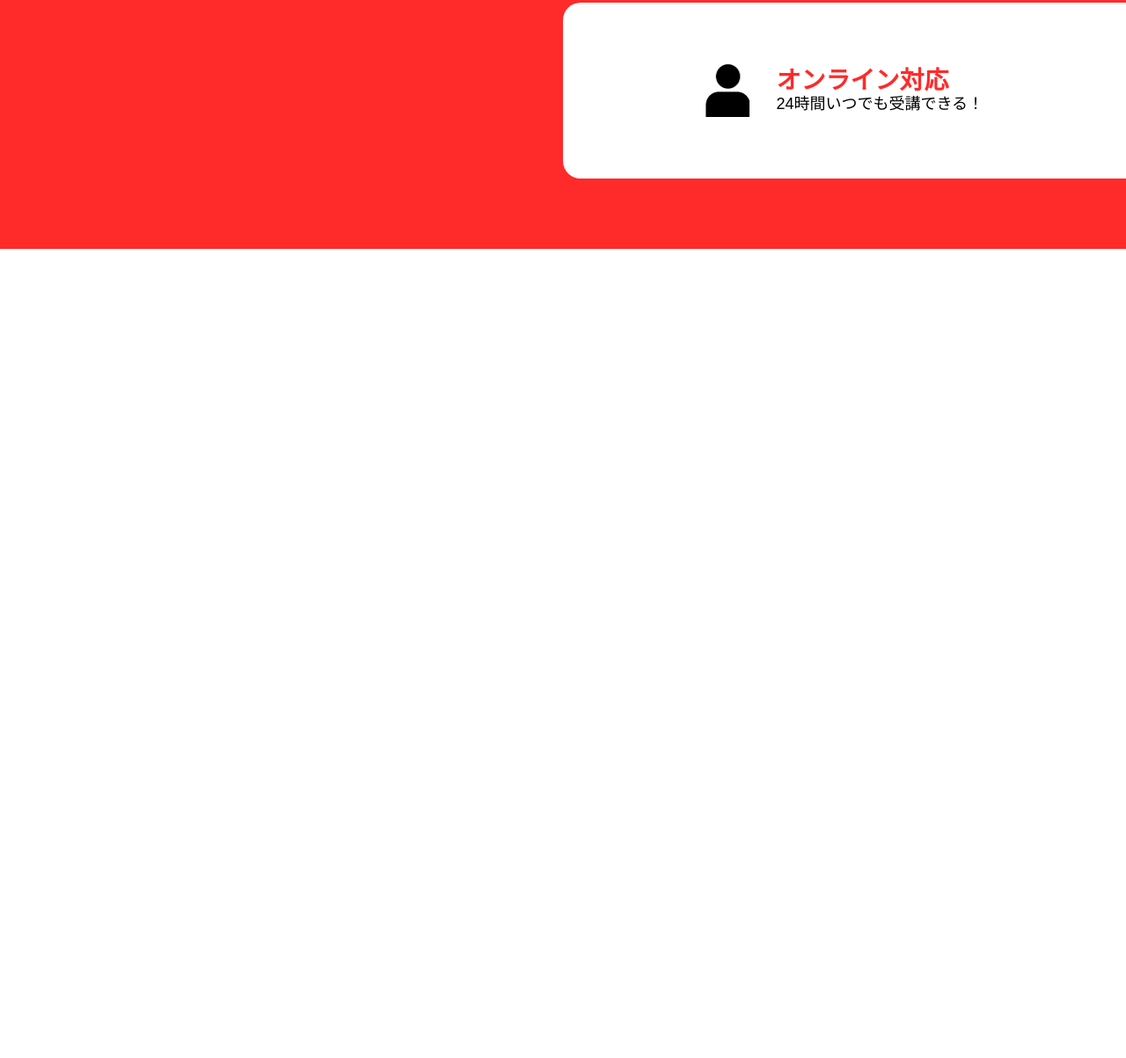
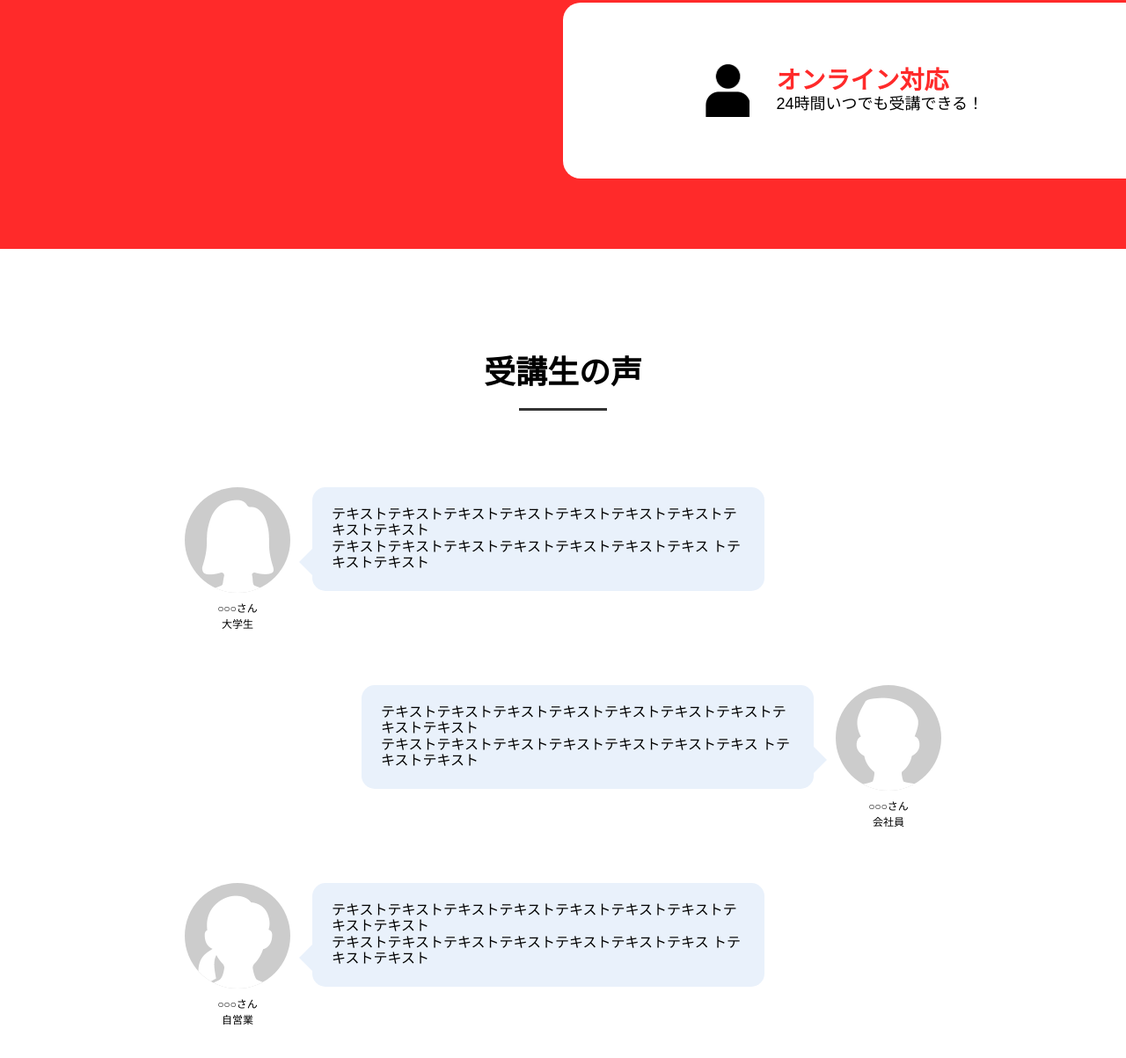
Before and after one commit to yugami10/codestep_lp-bbb, a website: page index.html in a window 1280 px wide. Shown: the part 1405-2608 px from the top of the page at 88% size. Before the commit the page ends 1788 px from the top, so only its background shows below. Drawn offline with Linux system fonts and the light colour scheme.

Commit message:
受講生の声

```diff
--- a/index.html
+++ b/index.html
@@ -77,6 +77,38 @@
                     </div>
                 </div>
             </section>
+            <section class="voice">
+                <h2 class="voice__title">受講生の声</h2>
+                <div class="voice__message_area">
+                    <div class="voice__message_left">
+                        <div class="voice__self_information">
+                            <img src="img/icon-student1.png" alt="" />
+                            <p>○○○さん<br />大学生</p>
+                        </div>
+                        <div class="voice__message_text_area">
+                            <p class="voice__message_text">テキストテキストテキストテキストテキストテキストテキストテキストテキスト<br />テキストテキストテキストテキストテキストテキストテキス トテキストテキスト</p>
+                        </div>
+                    </div>
+                    <div class="voice__message_right">
+                        <div class="voice__message_text_area">
+                            <p class="voice__message_text">テキストテキストテキストテキストテキストテキストテキストテキストテキスト<br />テキストテキストテキストテキストテキストテキストテキス トテキストテキスト</p>
+                        </div>
+                        <div class="voice__self_information">
+                            <img src="img/icon-student2.png" alt="" />
+                            <p>○○○さん<br />会社員</p>
+                        </div>
+                    </div>
+                    <div class="voice__message_left">
+                        <div class="voice__self_information">
+                            <img src="img/icon-student3.png" alt="" />
+                            <p>○○○さん<br />自営業</p>
+                        </div>
+                        <div class="voice__message_text_area">
+                            <p class="voice__message_text">テキストテキストテキストテキストテキストテキストテキストテキストテキスト<br />テキストテキストテキストテキストテキストテキストテキス トテキストテキスト</p>
+                        </div>
+                    </div>
+                </div>
+            </section>
         </main>
         <footer style="height: 100px"></footer>
     </body>
--- a/index.scss
+++ b/index.scss
@@ -343,3 +343,112 @@ img {
         opacity: 1;
     }
 }
+
+.voice {
+    margin-top: 120px;
+
+    &__title {
+        @include title;
+    }
+
+    &__message_area {
+        max-width: 860px;
+        margin: 0 auto;
+        margin-top: 110px;
+    }
+
+    &__message_left {
+        display: flex;
+        opacity: 0;
+
+        .voice__message_text_area {
+            width: 514px;
+            margin-left: 25px;
+            position: relative;
+
+            &::before {
+                content: '';
+                position: absolute;
+                top: 70px;
+                left: -15px;
+                width: calc(30px / 2);
+                height: 30px;
+                clip-path: polygon(0 50%, 100% 0, 100% 100%);
+                background-color: #E9F1FB;
+            }
+        }
+
+        &:not(:first-child) {
+            margin-top: 60px;
+        }
+
+        &.balloon {
+            animation: balloon .5s ease-out 0s 1 forwards;
+        }
+    }
+
+    &__message_right {
+        display: flex;
+        justify-content: right;
+        opacity: 0;
+        margin-top: 60px;
+
+        .voice__message_text_area {
+            width: 514px;
+            margin-right: 25px;
+            position: relative;
+
+            &::before {
+                content: '';
+                position: absolute;
+                top: 70px;
+                right: -15px;
+                width: calc(30px / 2);
+                height: 30px;
+                clip-path: polygon(0 0, 100% 50%, 0 100%);
+                background-color: #E9F1FB;
+            }
+        }
+
+        &.balloon {
+            animation: balloon .5s ease-out 0s 1 forwards;
+        }
+    }
+
+    &__self_information {
+        display: flex;
+        flex-direction: column;
+        text-align: center;
+        font-size: 12px;
+
+        img {
+            width: 120px;
+            background-color: #ccc;
+            border-radius: 50%;
+        }
+
+        p {
+            padding-top: 9px;
+            line-height: 1.5;
+        }
+    }
+
+
+
+    &__message_text {
+        background-color: #E9F1FB;
+        border-radius: 15px;
+        padding: 22px;
+    }
+}
+
+@keyframes balloon {
+    0% {
+        transform: scale(0.1);
+        opacity: 0;
+    }
+    100% {
+        transform: scale(1);
+        opacity: 1;
+    }
+}
--- a/js/index.js
+++ b/js/index.js
@@ -17,18 +17,30 @@ const clickHambarger = () => {
     switchHambargerMenu()
 }
 
+/**
+ * 画面内に指定の要素が表示されたら、クラスを付与
+ * @param {*} element_name
+ * @param {*} add_class_name
+ */
+const addClassWhenSelfPos = (element_name, add_class_name) => {
+    const elements = document.querySelectorAll(element_name)
+
+    for (const element of elements) {
+        const pos = element.getBoundingClientRect()
+        if (pos.top < window.innerHeight) {
+            element.classList.add(add_class_name)
+        }
+    }
+}
+
+/**
+ * スクロールイベント時の処理
+ */
 const scrollEvents = () => {
-    const reason__left_item = document.querySelector('.reason__left_item')
-    const online_item_position = reason__left_item.getBoundingClientRect()
-    if (online_item_position.top < window.innerHeight) {
-        reason__left_item.classList.add('slide-left')
-    }
-
-    const reason__right_item = document.querySelector('.reason__right_item')
-    const teacher_item_position = reason__right_item.getBoundingClientRect()
-    if (teacher_item_position.top < window.innerHeight) {
-        reason__right_item.classList.add('slide-right')
-    }
+    addClassWhenSelfPos('.reason__left_item', 'slide-left')
+    addClassWhenSelfPos('.reason__right_item', 'slide-right')
+    addClassWhenSelfPos('.voice__message_left', 'balloon')
+    addClassWhenSelfPos('.voice__message_right', 'balloon')
 }
 
 /**
```
Also changed, not shown: css/index.min.css, 1 other file.
